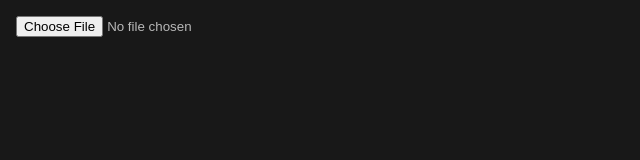
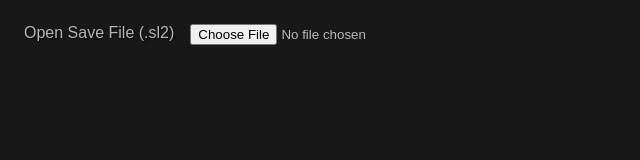
Before and after one commit to migiyubi/nr-relic-tools, a website built with webpack: page src/index.html in a window 1280 px wide. Shown: the whole page, without its empty margins (0-640 px from the left). Built offline with nearby package versions, Linux system fonts and the light colour scheme.

Commit message:
Add instruction

```diff
--- a/src/index.html
+++ b/src/index.html
@@ -7,7 +7,7 @@
   <link rel="shortcut icon" type="image/x-icon" href="assets/favicon.ico">
 </head>
 <body>
-  <div><input id="input-save" type="file"/></div>
+  <div class="horizontal-container"><div id="label-open-save-file">Open Save File (.sl2)</div><div><input id="input-save" type="file"/></div></div>
   <div><table id="table"></table></div>
 </body>
 </html>
--- a/src/main.css
+++ b/src/main.css
@@ -6,6 +6,15 @@ body {
   background: #181818;
   display: flex;
   flex-direction: column;
+}
+
+.horizontal-container {
+  display: flex;
+  flex-direction: row;
+}
+
+.horizontal-container > * {
+  margin: 8px;
 }
 
 #table {
```
